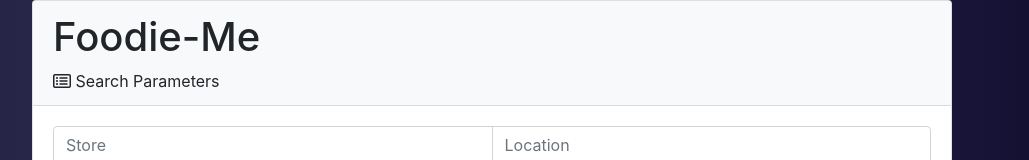
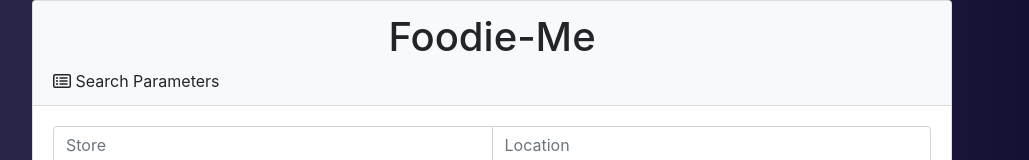
Before and after one commit to carolninganga/foodie-me-, a React (Create React App) app: page / in a window 1280 px wide. Shown: the top 160 px of the page, without its empty margins (148-1177 px from the left). Built offline with nearby package versions, Linux system fonts and the light colour scheme; no server answers.

Commit message:
added styling

```diff
--- a/src/components/Result/style.css
+++ b/src/components/Result/style.css
@@ -9,3 +9,7 @@ body {
     background: linear-gradient(to right, #24243e, #302b63, #0f0c29); /* W3C, IE 10+/ Edge, Firefox 16+, Chrome 26+, Opera 12+, Safari 7+ */
 
 }
+
+.app-title {
+    text-align: center;
+}
--- a/src/components/Search/Search.js
+++ b/src/components/Search/Search.js
@@ -3,7 +3,7 @@ function getBusiness(props) {
     return (
     <div className="card">
         <div className="card-header" style={{backgroundColor: "#F8F9FA"}}>
-          <h1>Foodie-Me</h1>
+          <h1 className="app-title">Foodie-Me</h1>
           <i className="far fa-list-alt"></i> Search Parameters
         </div>
         <div className="card-body">
```
